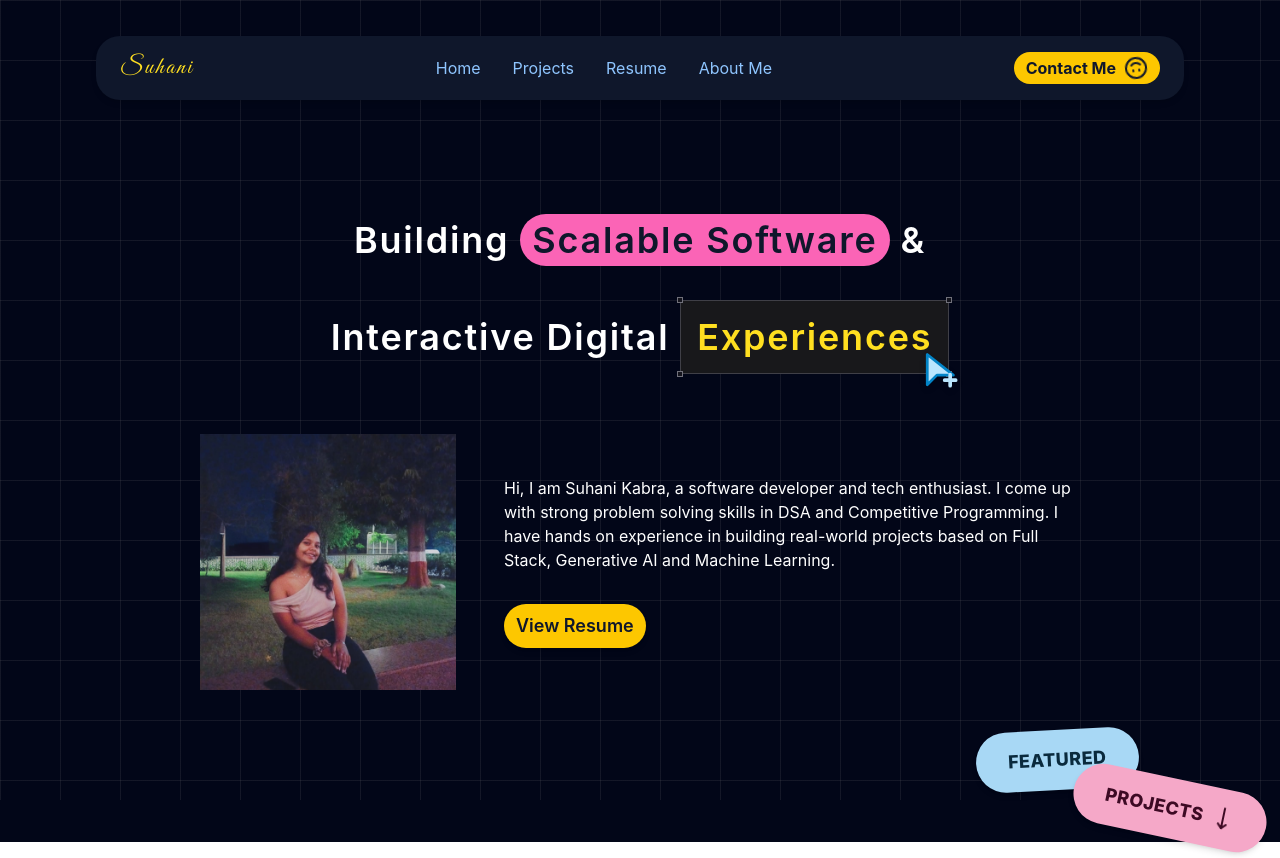
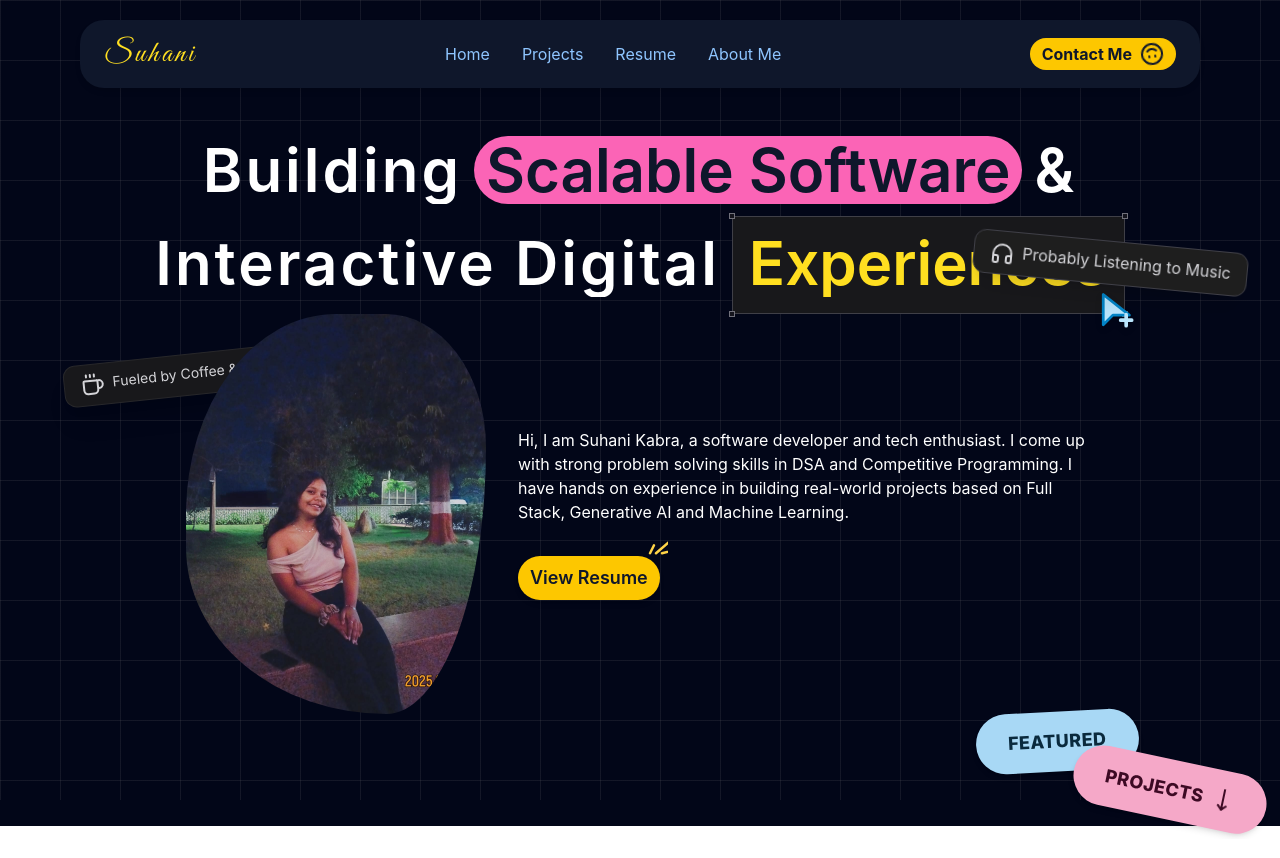
Before and after one commit to Suhanii15/Suhani-Kabra, a React (Vite) app in the folder suhani/: page / in a window 1280 px wide. Built offline with nearby package versions, Linux system fonts and the light colour scheme.

Commit message:
added hello as cursor on photo

```diff
--- a/suhani/src/components/Badges.jsx
+++ b/suhani/src/components/Badges.jsx
@@ -3,7 +3,7 @@ import { MoveDown } from 'lucide-react';
 
 export default function Badges({ className = '' }) {
   return (
-    <div className={`relative mt-6 min-h-24 w-72 ${className}`}>
+    <div className={`relative min-h-24 w-72 ${className}`}>
       <div className="absolute top-0 left-0 z-10 -rotate-3 rounded-[40px] bg-[#A8D8F5] px-8 py-4 text-lg font-extrabold tracking-wide text-[#0A2A3D] shadow-md">
         FEATURED
       </div>
--- a/suhani/src/components/navbar.jsx
+++ b/suhani/src/components/navbar.jsx
@@ -4,8 +4,8 @@ import { Smile } from 'lucide-react';
 
 const Navbar = () => {
   return (
-    <nav className="flex items-center  justify-between rounded-3xl sticky z-50 mx-20 my-5 bg-slate-900 px-6 py-4 text-white shadow-md">
-      <div className="text-2xl font-signature text-yellow-300 tracking-widest">Suhani</div>
+    <nav className="flex items-center justify-between rounded-3xl fixed top-0 left-0 right-0 z-50 mx-20 my-5 bg-slate-900 px-6 py-4 text-white shadow-md">
+      <div className="text-3xl font-signature text-yellow-300 tracking-widest">Suhani</div>
       <div className="flex gap-8">
         <a href="#home" className="text-blue-300 hover:text-blue-400">Home</a>
         <a href="#about" className="text-blue-300 hover:text-blue-400">Projects</a>
--- a/suhani/src/index.css
+++ b/suhani/src/index.css
@@ -3,8 +3,15 @@
 
 body {
   margin: 0;
+  overflow-y: scroll;
+  -ms-overflow-style: none;
+  scrollbar-width: none;
 }
 
+html::-webkit-scrollbar,
+body::-webkit-scrollbar {
+  display: none;
+}
 @theme {
   --font-signature: 'Great Vibes', cursive;
 }
--- a/suhani/src/pages/landingPage.jsx
+++ b/suhani/src/pages/landingPage.jsx
@@ -3,10 +3,47 @@ import Navbar from '../components/navbar.jsx'
 import profileImg from '../assets/Photo.jpeg'
 import {motion } from 'framer-motion'
 import Badges from '../components/Badges.jsx'
+import { Coffee } from 'lucide-react';
+import { Headphones } from 'lucide-react';
+import { useState } from 'react'
+
 
 const landingPage = () => {
+    //for blocks
+    const containerVariants ={
+        hidden : {opacity : 0},
+        visible :{
+            opacity: 1,
+            transition : {
+                staggerChildren : 1.2 ,
+                delayChildren : 1.1
+            },
+        },
+    };
+  const slideUp = {
+    hidden: { y: 60 },
+    visible: { y: 0, transition: { duration: 1.6, ease: [0.2, 0.65, 0.3, 0.9] } },
+  };
+
+  const pillHover = {
+    scale: 1.05,
+    rotate: -1,
+    transition: { duration: 0.2 },
+  };
+
+  const [coords, setCoord]=useState({x : 0, y : 0});
+  const [isHovered, setIsHovered]=useState(false);
+
+  const handleMouseMove = (e) =>{
+    setCoord({x : e.clientX,
+        y : e.clientY,
+    });
+  }
+
+  //ccords will hav e
+
   return (
-    <section className="min-h-screen bg-slate-950 bg-[#14141D]  p-4">
+    <section className="min-h-screen bg-slate-950 bg-[#14141D] p-4 pt-24">
         {/* Background Pattern */}
         <div
         className="absolute inset-0 h-full w-full bg-[linear-gradient(to_right,#80808025_1px,transparent_1px),linear-gradient(to_bottom,#80808025_1px,transparent_1px)] bg-[size:60px_60px]"
@@ -15,57 +52,142 @@ const landingPage = () => {
 
  <Navbar />
  {/* Main Content */}
-      <div className="relative z-10 text-center mt-30">
+      <div className="relative z-10 text-center mt-10">
+
+        <motion.div
+  animate={{ y: [0, -8, 0] }}
+  transition={{ repeat: Infinity, duration: 4, ease: "easeInOut" }}
+  className="hidden xl:block absolute left-12 top-1/3 bg-zinc-900 border border-zinc-800 text-sm text-zinc-300 px-4 py-2 rounded-xl shadow-xl -rotate-6"
+>
+  <Coffee  className="inline-block mr-2" />
+  Fueled by Coffee & Design
+</motion.div>
 
 
 
-{/* headingss */}
-<div className="flex flex-col items-center justify-center gap-6 ">
-        <h1 className="text-4xl font-semibold text-white mb-4 tracking-wider">
-            Building <span className="bg-pink-400 text-slate-900 rounded-full px-3 py-1">Scalable Software</span> &
-        </h1>
-        <h1 className="text-4xl font-semibold text-white tracking-wider">
-            Interactive Digital <span className="relative inline-block px-4 py-4 border border-zinc-700 bg-zinc-900 backdrop-blur-xs text-yellow-300 ">Experiences
+{/* headings - block-by-block slide up */}
+<div className="flex flex-col items-center justify-center gap-2">
+  {/* First line: Building + Scalable Software + & */}
+  <motion.div
+    initial="hidden"
+    animate="visible"
+    variants={{
+      hidden: {},
+      visible: { transition: { staggerChildren: 0.35, delayChildren: 1.5 } },
+    }}
+    className="flex flex-wrap items-center justify-center gap-x-3 gap-y-1"
+  >
+    <div className="overflow-hidden pb-1">
+      <motion.span variants={slideUp} className="inline-block text-6xl font-semibold text-white tracking-wider">
+        Building
+      </motion.span>
+    </div>
+    <div className="overflow-hidden pb-1">
+      <motion.span
+        variants={slideUp}
+        whileHover={pillHover}
+        className="inline-block bg-pink-400 text-slate-900 rounded-full px-3 py-1 text-6xl font-semibold"
+      >
+        Scalable Software
+      </motion.span>
+    </div>
+    <div className="overflow-hidden pb-1">
+      <motion.span variants={slideUp} className="inline-block text-6xl font-semibold text-white tracking-wider">
+        &
+      </motion.span>
+    </div>
+  </motion.div>
+
+  {/* Second line: Interactive Digital + Experiences */}
+  <motion.div
+    initial="hidden"
+    animate="visible"
+    variants={{
+      hidden: {},
+      visible: { transition: { staggerChildren: 0.45, delayChildren: 2.5 } },
+    }}
+    className="flex flex-wrap items-center justify-center gap-x-3"
+  >
+    <div className="overflow-hidden pb-1">
+      <motion.span variants={slideUp} className="inline-block text-6xl font-semibold text-white tracking-wider">
+        Interactive Digital
+      </motion.span>
+    </div>
+    <motion.span
+      variants={slideUp}
+      whileHover={pillHover}
+      className="relative inline-block px-4 py-4 border border-zinc-700 bg-zinc-900 backdrop-blur-xs text-yellow-300 text-6xl font-semibold"
+    >
+      <div className="overflow-hidden pb-1">
+        <motion.span variants={slideUp} className="inline-block">
+          Experiences
+        </motion.span>
+      </div>
       <div className="absolute -top-1 -left-1 w-1.5 h-1.5 border border-zinc-500 bg-[#14141D]" />
       <div className="absolute -top-1 -right-1 w-1.5 h-1.5 border border-zinc-500 bg-[#14141D]" />
       <div className="absolute -bottom-1 -left-1 w-1.5 h-1.5 border border-zinc-500 bg-[#14141D]" />
       <div className="absolute -bottom-1 -right-1 w-1.5 h-1.5 border border-zinc-500 bg-[#14141D]" />
       <div className="absolute -bottom-5 -right-5 flex flex-col items-start select-none">
-                <svg
-                  width="54"
-                  height="44"
-                  viewBox="0 0 24 24"
-                  fill="none"
-                  className="drop-shadow-md"
-                >
-                  <path
-                    d="M4.5 3V19.5L9.75 14.25H18.75L4.5 3Z"
-                    fill="#bae6fd"
-                    stroke="#0284c7"
-                    strokeWidth="1.5"
-                    strokeLinejoin="round"
-                  />
-                  <path
-                    d="M17 14V20M14 17H20"
-                    stroke="#bae6fd"
-                    strokeWidth="2"
-                    strokeLinecap="round"
-                  />
+        <svg width="54" height="44" viewBox="0 0 24 24" fill="none" className="drop-shadow-md">
+          <path d="M4.5 3V19.5L9.75 14.25H18.75L4.5 3Z" fill="#bae6fd" stroke="#0284c7" strokeWidth="1.5" strokeLinejoin="round" />
+          <path d="M17 14V20M14 17H20" stroke="#bae6fd" strokeWidth="2" strokeLinecap="round" />
         </svg>
       </div>
-            </span>
+    </motion.span>
+  </motion.div>
 
-        </h1>
+  <motion.div
+  animate={{ y: [0, -8, 0], rotate: [0, 6, 0] }}
+  transition={{ repeat: Infinity, duration: 4 }}
+  className="absolute top-28 right-0 bg-[#1E1E1E] border border-zinc-700 rounded-xl text-zinc-300 mx-4 px-4 py-2 shadow-xl"
+>
+  <Headphones  className="inline-block mr-2" />
+  Probably Listening to Music
+
+</motion.div>
 </div>
 
 {/* About Section */}
-<div className="flex flex-row mt-15 items-center justify-center gap-12">
-    <div>
+<motion.div
+  initial={{ opacity: 0, y: 40 }}
+  animate={{ opacity: 1, y: 0 }}
+  transition={{ duration: 0.8, delay: 4, ease: 'easeOut' }}
+  className="flex flex-row mt-0 items-center justify-center gap-8"
+>
+    <div className="relative inline-block cursor-none"  //hides curosr
+    onMouseMove={handleMouseMove}
+    onMouseEnter={() => setIsHovered(true)}
+    onMouseLeave={() => setIsHovered(false)}
+    >
         <img
         src={profileImg}
         alt="Suhani Kabra"
-        className="w-64 h-64  object-cover"
+        className="w-[300px] h-[400px]  object-cover rounded-[50%_50%_60%_50%_/_40%_40%_60%_60%] sm:rounded-[60%_40%_40%_80%_/_60%_40%_80%_50%]"
         />
+
+        {isHovered && (
+            <motion.span  className="fixed pointer-events-none z-50
+               bg-pink-400
+               rounded-full
+               px-4
+               py-2
+               shadow-lg"
+    style={{
+        left: coords.x + 20,
+        top: coords.y + 20,
+    }}
+    initial={{ scale: 0 }}
+    animate={{ scale: 1 }}
+    exit={{ scale: 0 }}
+    transition={{
+        type: "spring",
+        stiffness: 300,
+        damping: 25,
+    }}
+            >
+                HELLO :))
+            </motion.span>
+        )}
     </div>
 
     <div className="flex flex-col items-start gap-4 max-w-xl">
@@ -73,17 +195,47 @@ const landingPage = () => {
 Hi, I am Suhani Kabra, a software developer and  tech enthusiast. I come up with strong problem solving skills in DSA and Competitive Programming.
 I have hands on experience in building real-world projects based on Full Stack, Generative AI and  Machine Learning.
 </h2>
-<button className="rounded-full mt-4 font-semibold text-lg shadow-md bg-yellow-400 text-slate-900 px-3 py-2 hover:bg-yellow-300 transition-colors duration-300 cursor-pointer" >
+<div className="relative inline-block group">
+<motion.button variants={slideUp}
+      whileHover={pillHover}
+ className="rounded-full mt-4 font-semibold text-lg shadow-md bg-yellow-400 text-slate-900 px-3 py-2 hover:bg-yellow-300 transition-colors duration-300 cursor-pointer" >
     View Resume
-</button>
+</motion.button>
+ <motion.svg
+        width="24"
+        height="24"
+        viewBox="0 0 24 24"
+        fill="none"
+        stroke="#FFD447" /* Matches your yellow button theme */
+        strokeWidth="2.5"
+        strokeLinecap="round"
+        className="absolute -top-1 -right-2 pointer-events-none"
+        // Dynamic Framer Motion Hover Effect
+        animate={{ y: [0, -3, 0] }}
+        transition={{ repeat: Infinity, duration: 3, ease: "easeInOut" }}
+        whileHover={{ scale: 1.2, rotate: 12 }}
+      >
+        {/* Left Line */}
+        <line x1="6" y1="18" x2="10" y2="10" />
+        {/* Middle Line */}
+        <line x1="12" y1="18" x2="26" y2="6" />
+        {/* Right Line */}
+        <line x1="18" y1="18" x2="50" y2="10" />
+      </motion.svg>
+</div>
     </div>
 
-</div>
+</motion.div>
 
 
-<div>
-    <Badges className="mt-10 mx-auto mr-0" />
-</div>
+<motion.div animate={{ y: [0, -8, 0] }}
+  transition={{
+    duration: 2.5,
+    repeat: Infinity,
+    ease: "easeInOut",
+  }}>
+    <Badges className="mt-0 mx-auto mr-0" />
+</motion.div>
 
 
 
```
Lines whose indentation alone changed are shown as unchanged.
